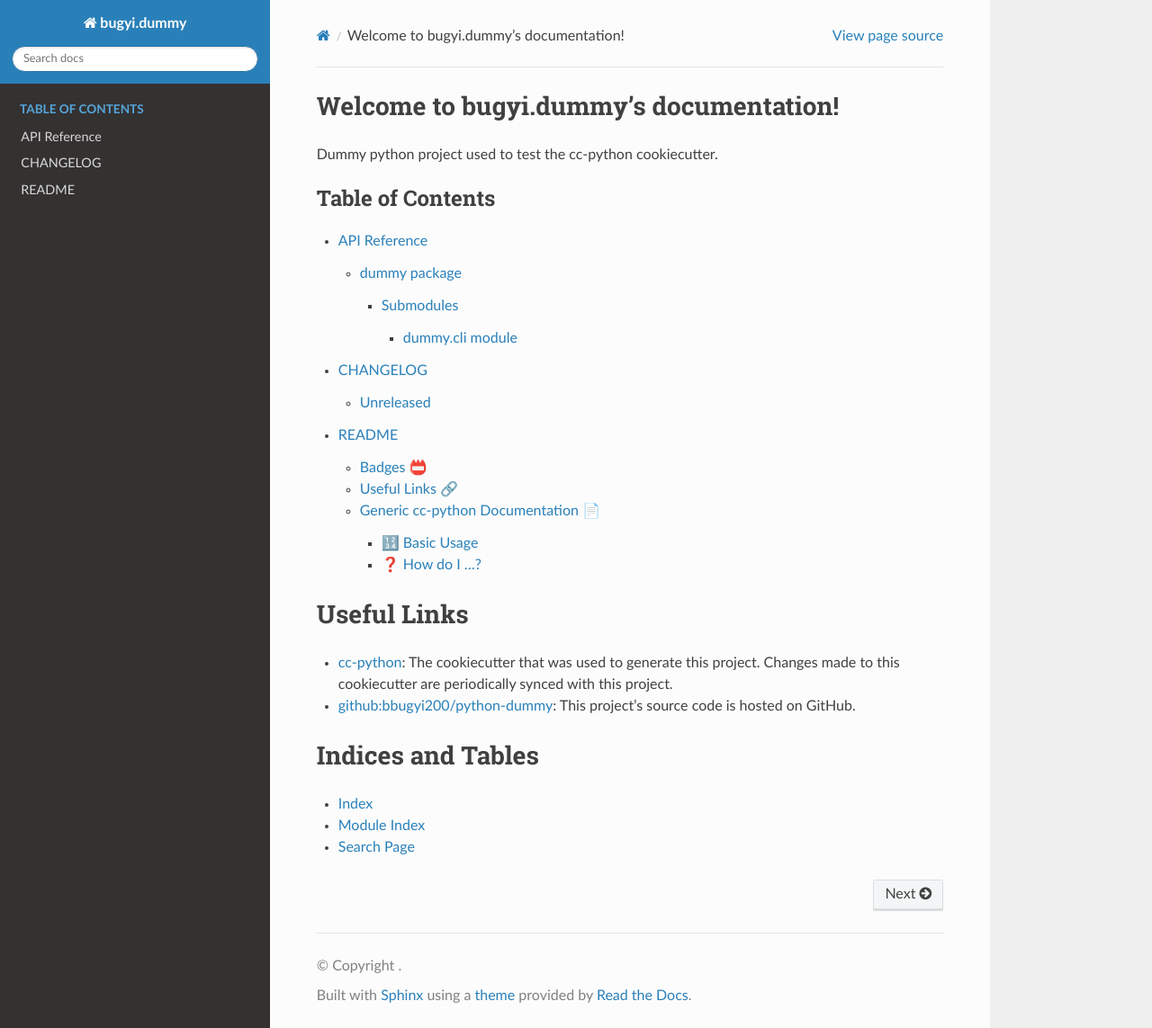
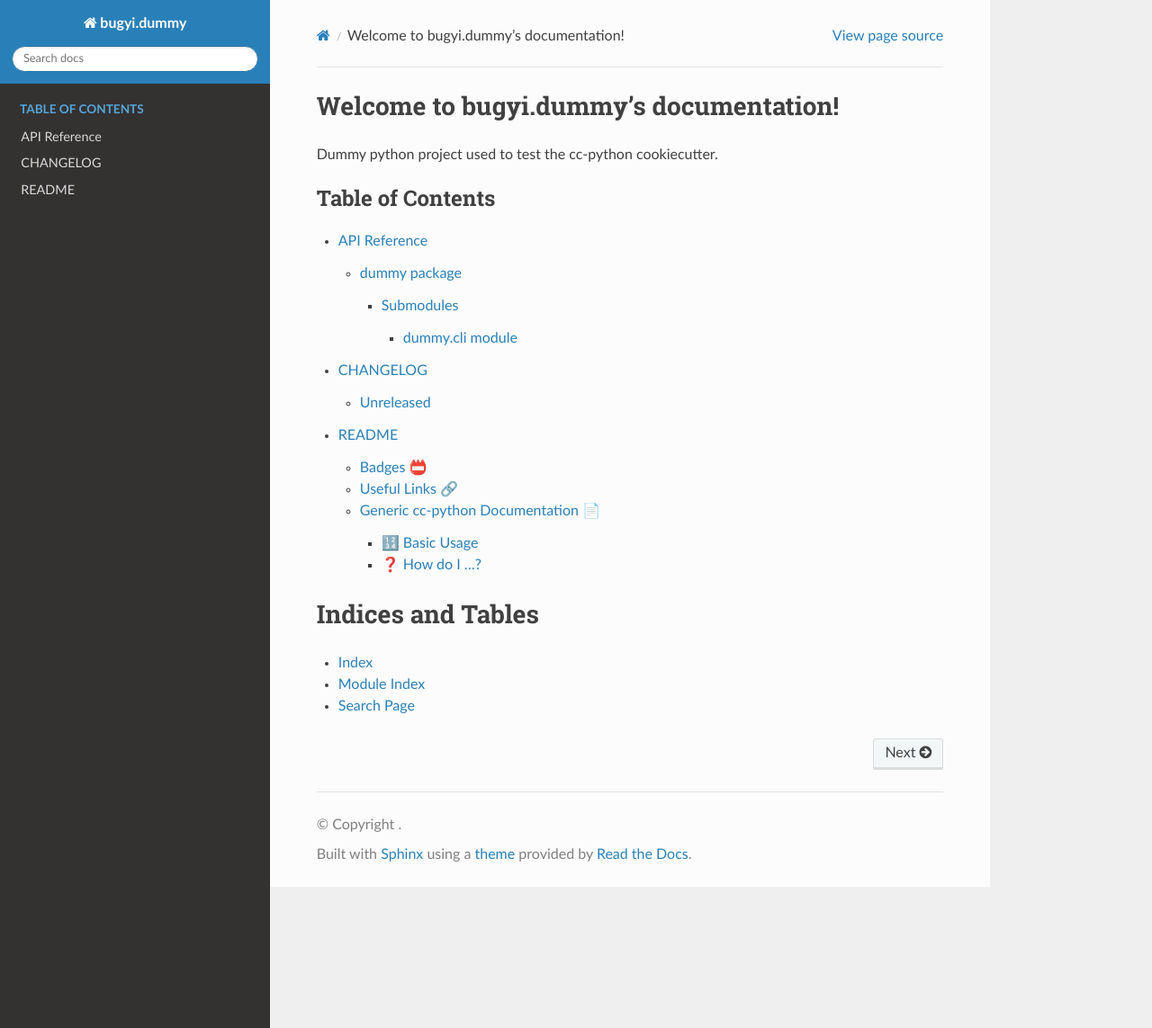
Before and after one commit to bbugyi200/python-dummy, a Sphinx documentation site: the page built from docs/source/index.rst, in a window 1280 px wide and 1143 px high. Shown: the whole window at 90% size. Built offline with Sphinx 7.4.7 and the Read the Docs theme 2.0.0, drawn with Linux system fonts in a browser that asks for light colours.

```diff
--- a/docs/source/index.rst
+++ b/docs/source/index.rst
@@ -14,15 +14,6 @@ Dummy python project used to test the cc-python cookiecutter.
     CONTRIBUTING <CONTRIBUTING.md>
     README <README.md>
 
-Useful Links
-============
-
-* `cc-python <https://github.com/bbugyi200/cc-python>`_: The cookiecutter that was used to
-  generate this project. Changes made to this cookiecutter are periodically synced with this
-  project.
-* `github:bbugyi200/python-dummy <https://github.com/bbugyi200/python-dummy>`_: This project's source code is
-  hosted on GitHub.
-
 
 Indices and Tables
 ==================
```
Also changed, not shown: README.md (+2 -0 lines), docs/source/README.md (+2 -0 lines), .cruft.json.
